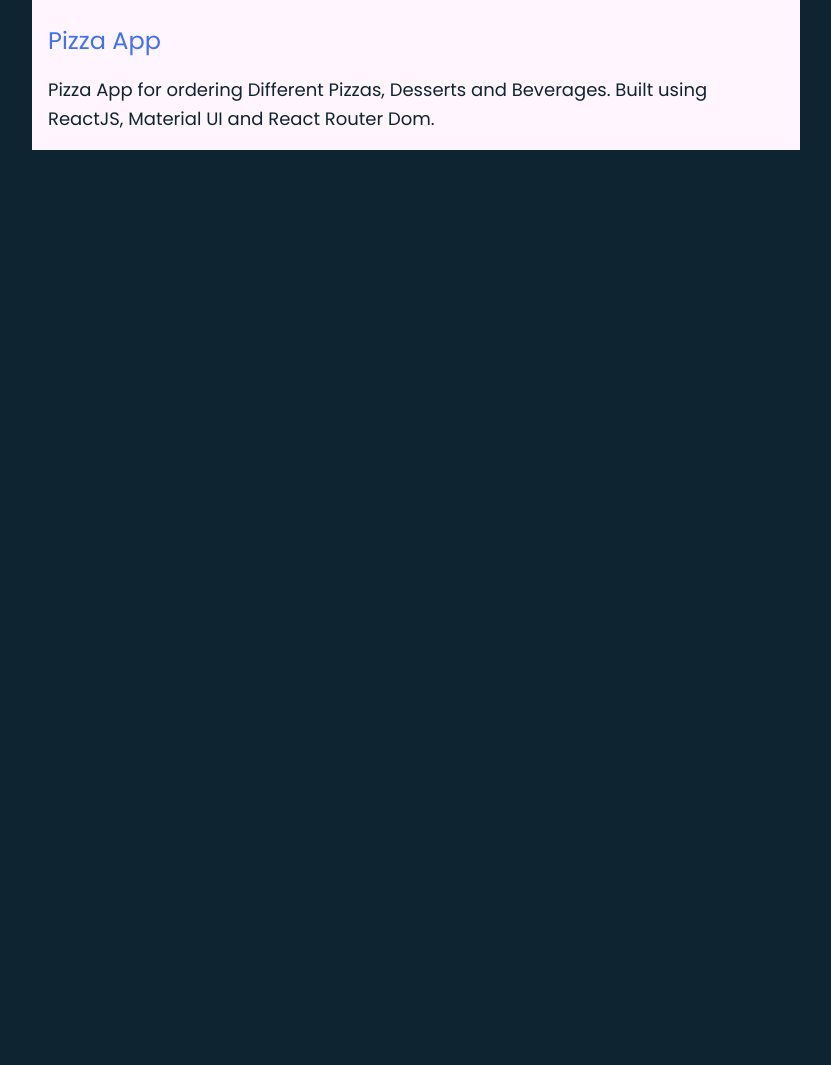
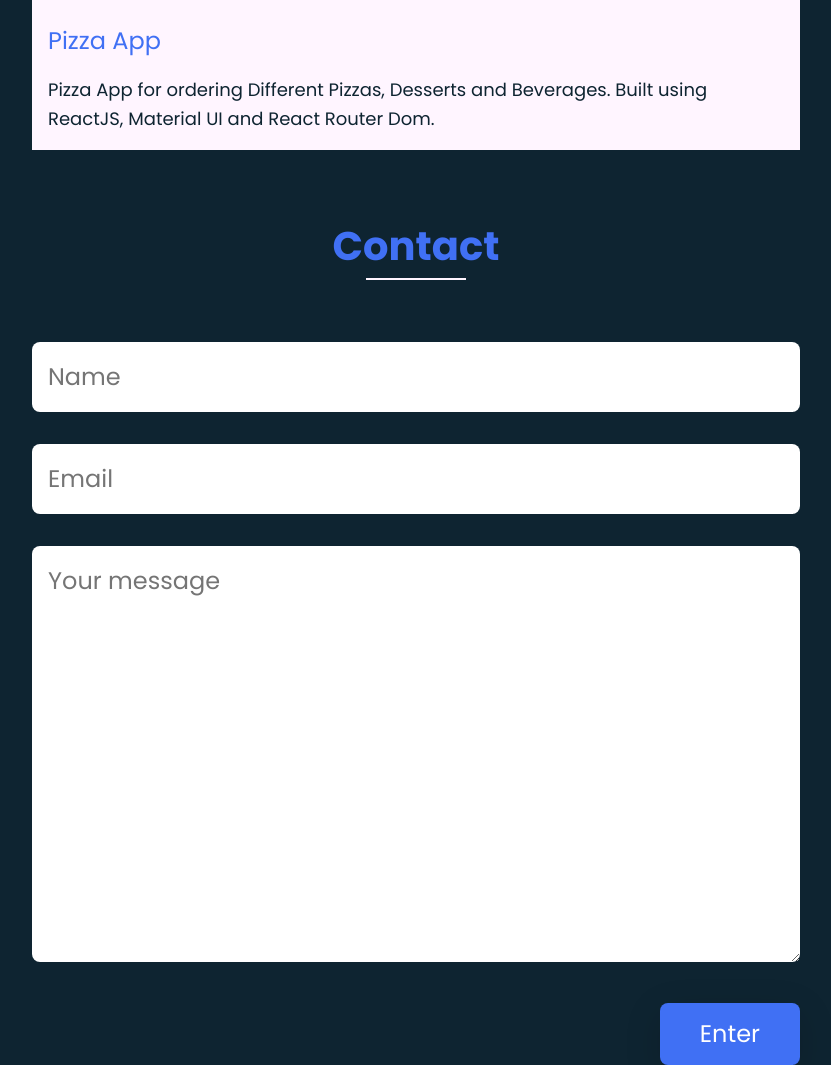
Before and after one commit to ravindra-23/portfolio-website, a plain HTML site: page index.html in a window 1280 px wide. Shown: the part 5009-6074 px from the top of the page, without its empty margins (224-1055 px from the left). Before the commit the page ends 5191 px from the top, so only its background shows below. Drawn offline with nearby package versions, Linux system fonts and the light colour scheme; no server answers; some icons are missing.

Commit message:
added contact section

```diff
--- a/index.html
+++ b/index.html
@@ -247,6 +247,22 @@
                 </div>
             </div>
         </section>
+
+        <!-- Contact Section -->
+
+        <section class="contact">
+            <h2 class="section-title">Contact</h2>
+
+            <div class="contact-container">
+              <form method="POST" class="contact-form">
+                <input type="text" placeholder="Name" class="contact-input" name='name' />
+                <input type="email" placeholder="Email" class="contact-input" name='email' />
+                <textarea name="" id="" cols="0" rows="10" class="contact-input" placeholder="Your message"
+                  name='message'></textarea>
+                <input type="submit" value="Enter" class="contact-button button" />
+              </form>
+            </div>
+          </section>
     </main>
 
     <script src="https://code.iconify.design/2/2.2.0/iconify.min.js"></script>
--- a/styles.css
+++ b/styles.css
@@ -357,6 +357,28 @@ main {
     margin-right: 1rem;
 }
 
+/* Contact-section */
+
+.contact-input {
+    width: 100%;
+    font-size: var(--fs-h3);
+    font-weight: var(--fw-reg);
+    padding: 1rem;
+    border-radius: 0.5rem;
+    border: 1.5px solid var(--second-color);
+    outline: none;
+    margin-bottom: 2rem;
+  }
+
+  .contact-button {
+    display: block;
+    border: none;
+    outline: none;
+    font-size: var(--fs-h3);
+    cursor: pointer;
+    margin-left: auto;
+  }
+
 
 
 
```
